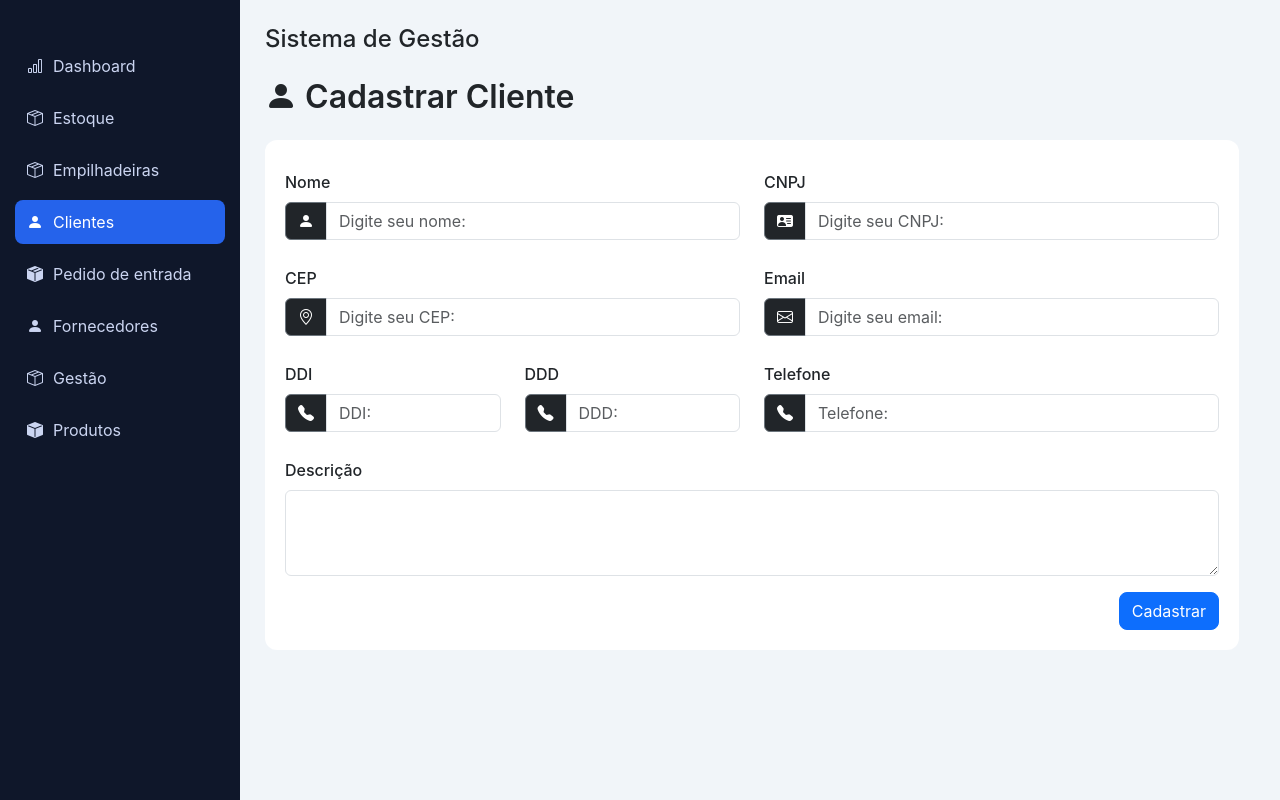
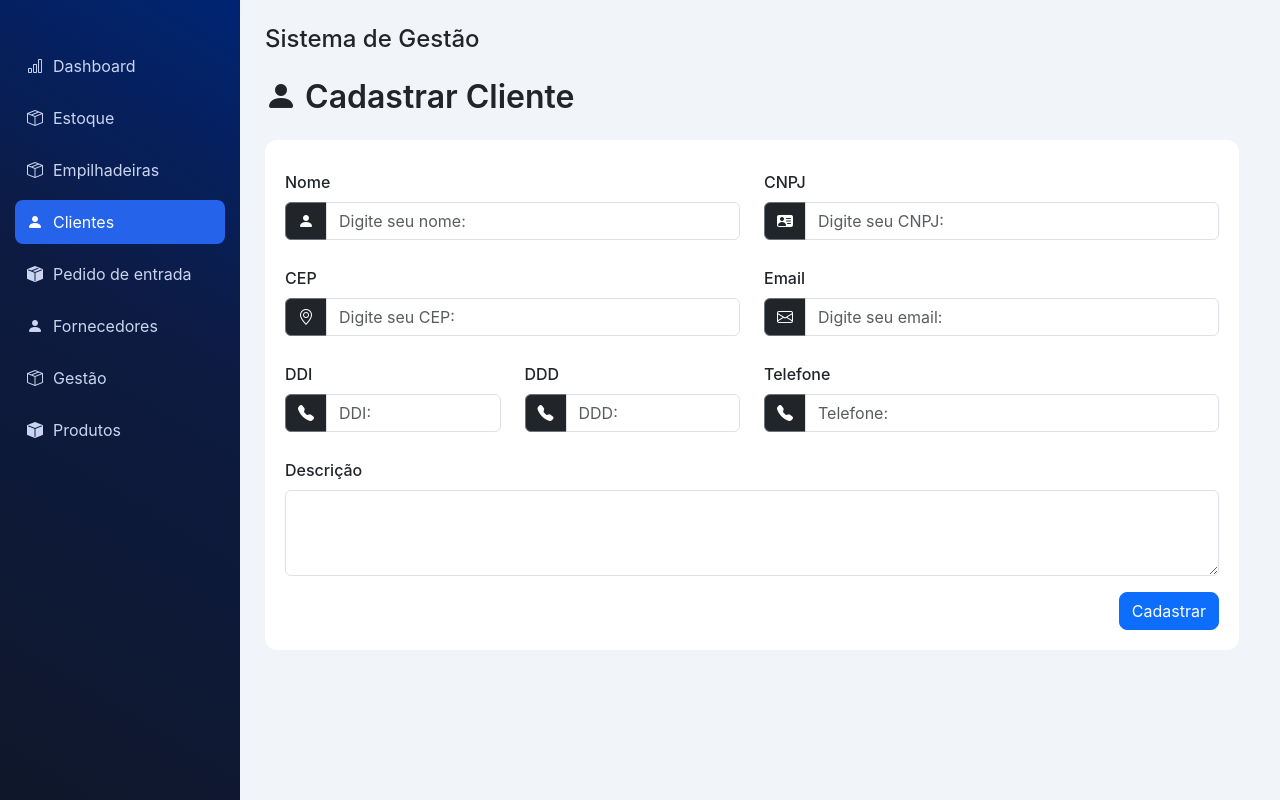
Before and after one commit to voituregestaodeestoque/projeto_voiture, a Flask app: page /cliente in a window 1280 px wide. Run offline with Flask 3, Linux system fonts and the light colour scheme.

Commit message:
cor degrade no sidebar

```diff
--- a/static/style.css
+++ b/static/style.css
@@ -14,7 +14,8 @@ body {
 .sidebar {
     width: 240px;
     height: 100vh;
-    background: #0f172a;
+    background: #0F172A;
+    background: linear-gradient(31deg, rgba(15, 23, 42, 1) 0%, rgba(13, 27, 66, 1) 60%, rgba(0, 36, 115, 1) 100%);
     color: #fff;
     position: fixed;
     display: flex;
```
